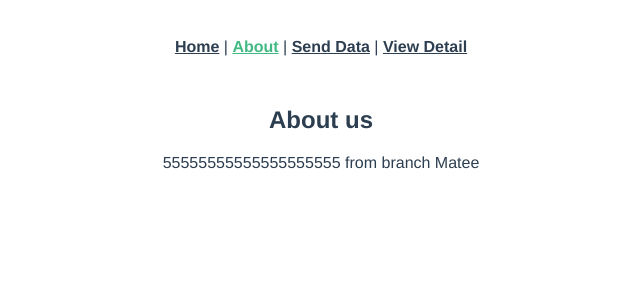
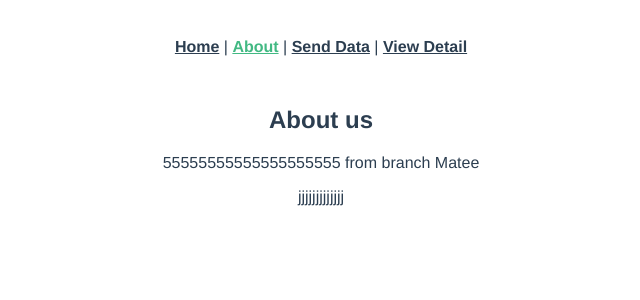
Before and after one commit to maenae191/Vue-Learning, a Vue app: page /about in a window 1280 px wide. Shown: the top 300 px of the page, without its empty margins (319-959 px from the left). Built offline with nearby package versions, Linux system fonts and the light colour scheme.

Commit message:
Update AboutUs.vue

```diff
--- a/src/components/AboutUs.vue
+++ b/src/components/AboutUs.vue
@@ -2,6 +2,7 @@
 <section>
     <h1>About us</h1>
     <p>55555555555555555555 from branch Matee</p>
+    jjjjjjjjjjjjj
 
 </section>
 </template>
```
